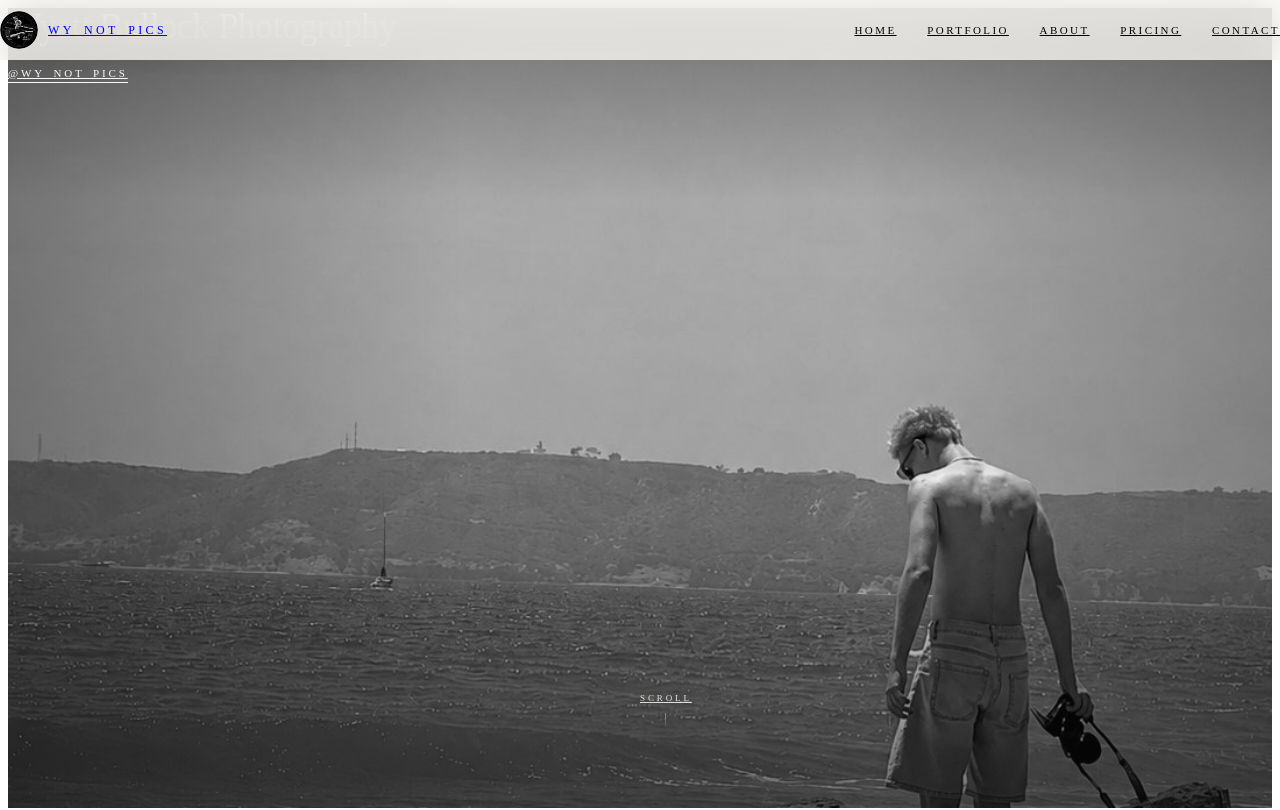
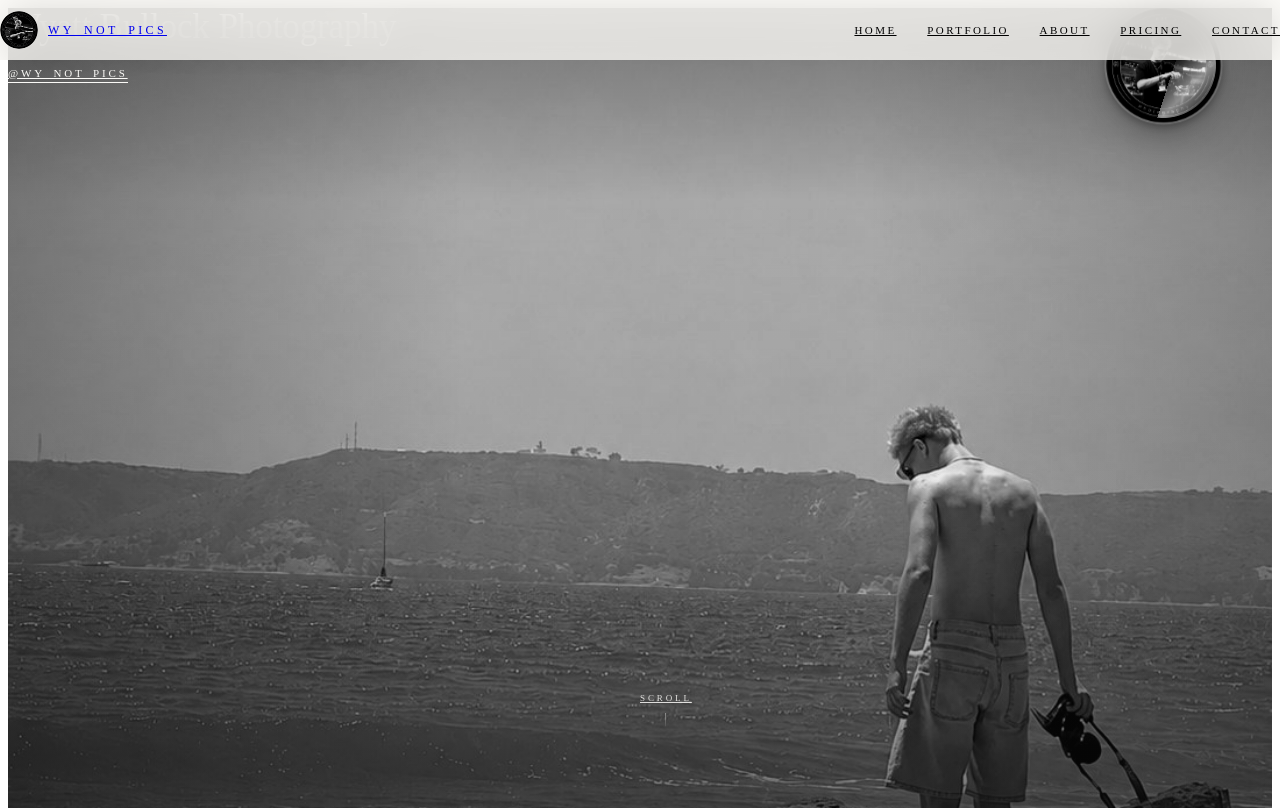
Before and after one commit to DavisHiggins/wynotpicsV2, a React (Vite) app: page / in a window 1280 px wide. Shown: the top 810 px of the page. Built offline with nearby package versions, Linux system fonts and the light colour scheme; the HTML template or start-up script is replaced by a standard one.

Commit message:
Add files via upload

```diff
--- a/src/pages/Home.css
+++ b/src/pages/Home.css
@@ -158,6 +158,102 @@
 @keyframes hero-curtain {
   0%   { opacity: 1; }
   100% { opacity: 0; }
+}
+
+/* ===================== Hero brand mark (top-right) ===================== */
+
+.hero-mark {
+  position: absolute;
+  top: calc(var(--nav-h) + clamp(20px, 3vw, 36px));
+  right: clamp(24px, 4vw, 56px);
+  z-index: 3;
+  width: clamp(78px, 9vw, 120px);
+  height: clamp(78px, 9vw, 120px);
+  display: grid;
+  place-items: center;
+  pointer-events: none;
+}
+
+.hero-mark-logo {
+  position: relative;
+  z-index: 2;
+  width: 100% !important;
+  height: 100% !important;
+  box-shadow:
+    0 0 0 1px rgba(255, 255, 255, 0.18),
+    0 14px 40px -10px rgba(0, 0, 0, 0.55),
+    0 2px 10px rgba(0, 0, 0, 0.35);
+  animation: hero-mark-breathe 5.5s ease-in-out infinite;
+}
+
+/* Soft glimmering halo behind the badge. */
+.hero-mark-glow {
+  position: absolute;
+  inset: -22%;
+  border-radius: 50%;
+  background:
+    radial-gradient(circle at 50% 50%,
+      rgba(255, 255, 255, 0.22) 0%,
+      rgba(255, 255, 255, 0.08) 38%,
+      transparent 70%);
+  filter: blur(8px);
+  animation: hero-mark-pulse 4.5s ease-in-out infinite;
+  z-index: 1;
+}
+
+/* Diagonal shimmer sweep across the badge. */
+.hero-mark-shimmer {
+  position: absolute;
+  inset: 0;
+  border-radius: 50%;
+  overflow: hidden;
+  z-index: 3;
+  pointer-events: none;
+  mask: radial-gradient(circle, #000 64%, transparent 65%);
+  -webkit-mask: radial-gradient(circle, #000 64%, transparent 65%);
+}
+
+.hero-mark-shimmer::before {
+  content: '';
+  position: absolute;
+  top: -120%;
+  left: -60%;
+  width: 60%;
+  height: 340%;
+  background: linear-gradient(
+    115deg,
+    transparent 35%,
+    rgba(255, 255, 255, 0.55) 50%,
+    transparent 65%
+  );
+  transform: rotate(18deg);
+  animation: hero-mark-sweep 4.2s ease-in-out infinite;
+}
+
+@keyframes hero-mark-breathe {
+  0%, 100% { transform: scale(1); }
+  50%      { transform: scale(1.025); }
+}
+
+@keyframes hero-mark-pulse {
+  0%, 100% { opacity: 0.55; transform: scale(0.96); }
+  50%      { opacity: 1;    transform: scale(1.08); }
+}
+
+@keyframes hero-mark-sweep {
+  0%      { left: -60%; opacity: 0; }
+  20%     { opacity: 1; }
+  60%     { opacity: 1; }
+  100%    { left: 140%; opacity: 0; }
+}
+
+@media (max-width: 720px) {
+  .hero-mark {
+    top: calc(var(--nav-h) + 18px);
+    right: 18px;
+    width: 64px;
+    height: 64px;
+  }
 }
 
 /* ===================== Editorial collage ===================== */
--- a/src/pages/Home.jsx
+++ b/src/pages/Home.jsx
@@ -1,6 +1,7 @@
 import { Link } from 'react-router-dom'
 import { motion } from 'framer-motion'
 import { heroImages, sportsImages, portraitImages, lifestyleImages } from '../data/galleryData.js'
+import Logo from '../components/Logo'
 import './Home.css'
 
 const tiles = [
@@ -39,6 +40,17 @@ export default function Home() {
         />
         <div className="hero-vignette" aria-hidden="true" />
         <div className="hero-fade-in" aria-hidden="true" />
+
+        <motion.div
+          className="hero-mark"
+          initial={{ opacity: 0, scale: 0.85 }}
+          animate={{ opacity: 1, scale: 1 }}
+          transition={{ duration: 1.2, delay: 0.9, ease: [0.22, 1, 0.36, 1] }}
+        >
+          <span className="hero-mark-glow" aria-hidden="true" />
+          <Logo size={108} className="hero-mark-logo" />
+          <span className="hero-mark-shimmer" aria-hidden="true" />
+        </motion.div>
 
         <div className="hero-content">
           <motion.div
```
